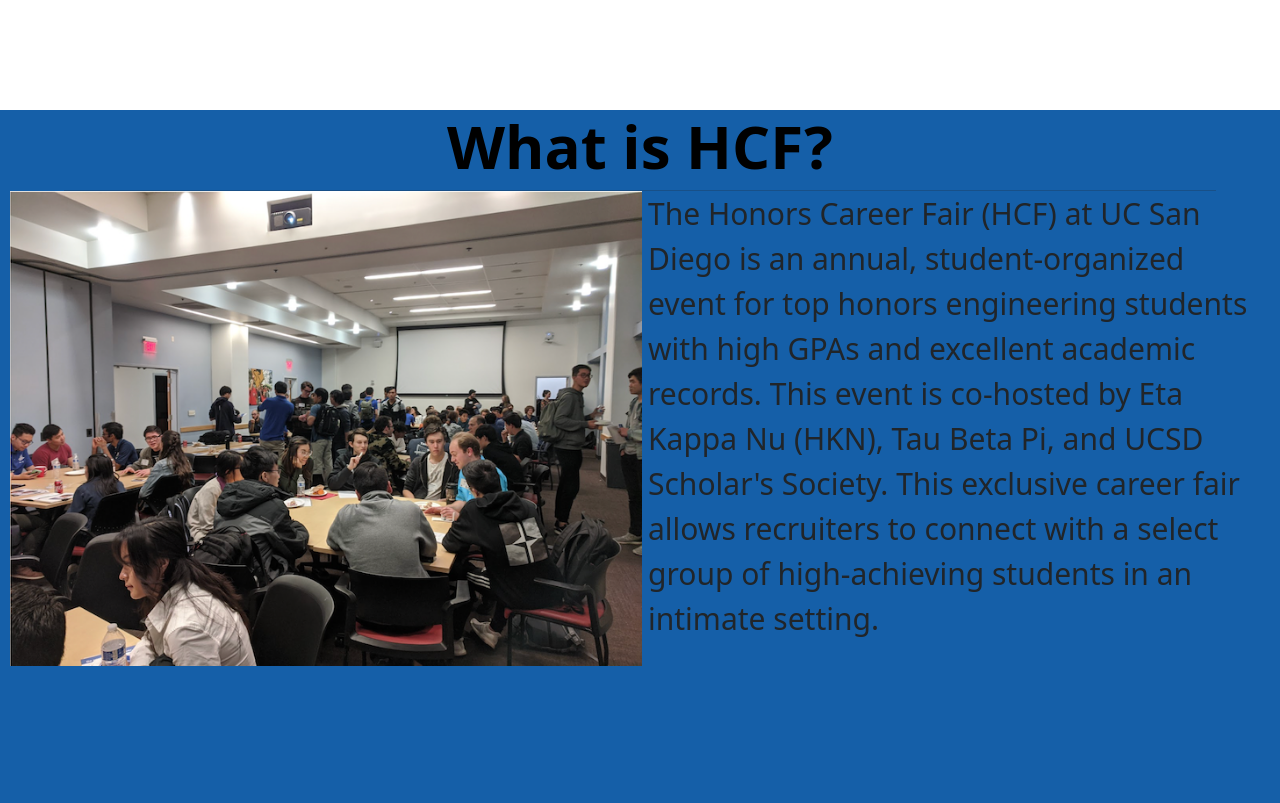
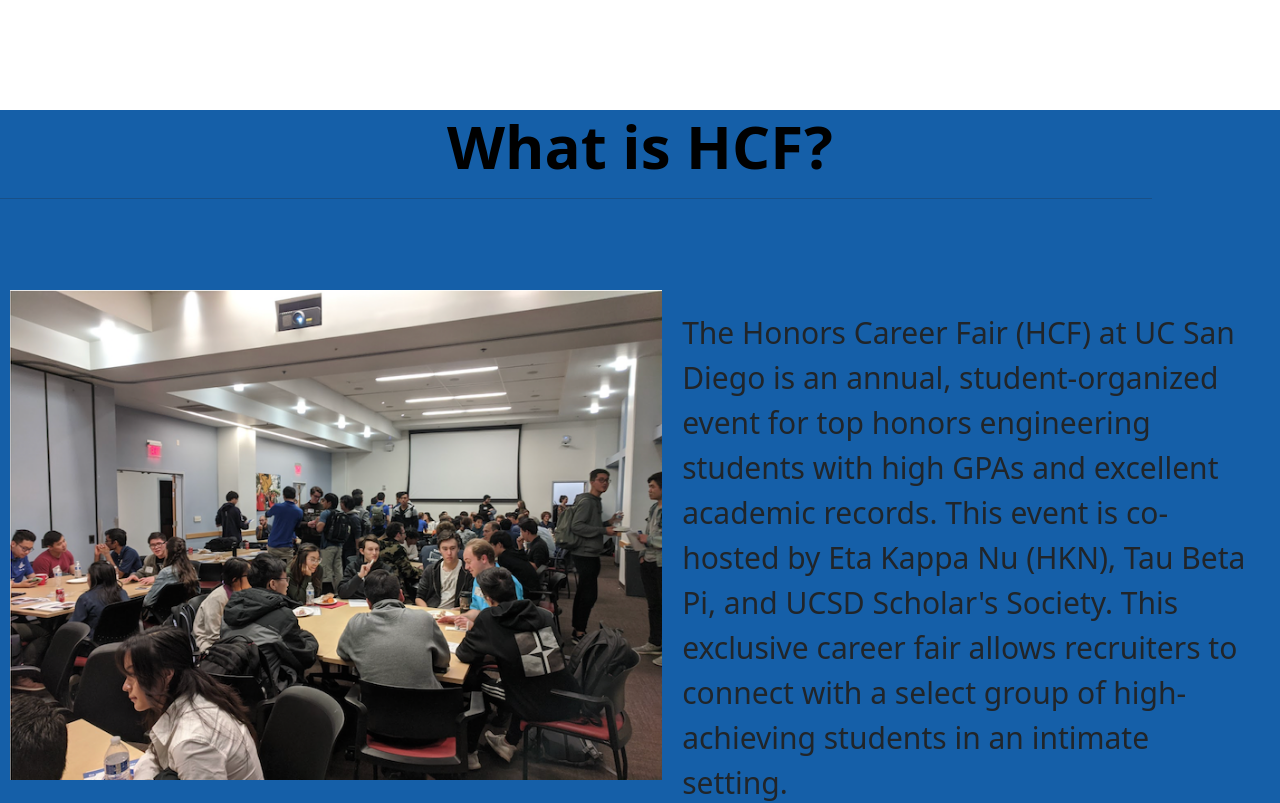
Before and after one commit to nlormsby/EventTemplate, a React (Create React App) app in the folder event-app/: page / in a window 1280 px wide. Shown: the part 687-1490 px from the top of the page. Built offline with nearby package versions, Linux system fonts and the light colour scheme.

Commit message:
final touches

```diff
--- a/event-app/src/App.css
+++ b/event-app/src/App.css
@@ -39,7 +39,6 @@
 
 hr {
   width: 90%;
-  margin: auto;
   z-index: 0;
 }
 
@@ -154,6 +153,7 @@
   width: 100%;
   background-color: var(--lightBlue);
   scroll-margin-top: 85px;
+  align-items: center;
 }
 #about h1 {
   color:black;
@@ -166,10 +166,17 @@
   overflow: auto;
   font-size: 30px;
   margin-right: 30px;
+  margin-left: 30px;
+  margin-top: 60px;
+  width: 50%;
+  font-weight: 500;
 }
 
 .column {
   column-count: 2;
+  align-items: center;
+  display: flex;
+  height: 80%;
 }
 
 .aImg img {
@@ -199,6 +206,7 @@
   align-items: center;
   margin-left: auto;
   margin-right: auto;
+  margin-bottom: 50px;
 }
 
 
```
